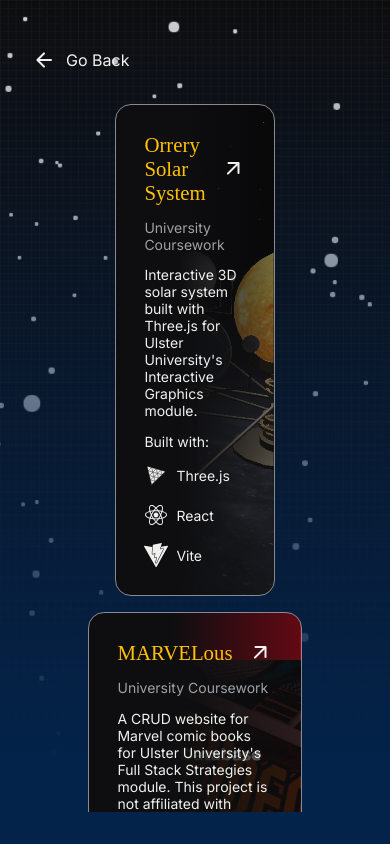
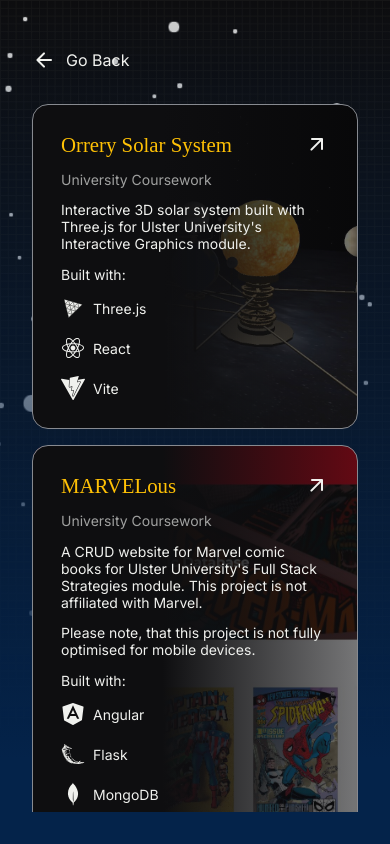
Before and after one commit to LPBroadway/Portfolio-Website, a React (Vite) app: page /projects in a window 390 px wide. Built offline with nearby package versions, Linux system fonts and the light colour scheme; a web font is replaced by a local one.

Commit message:
Projects Mobile UI Fix (v1.0.10)
Fixing UI in projects to suit mobile screens better. Also fixing all SVG code format issues with React. (clip-rule becoming clipRule etc)

```diff
--- a/src/css/main.css
+++ b/src/css/main.css
@@ -67,6 +67,12 @@
         display: block !important;
         font-size: 0.8rem !important;
         border-radius: 0 0 1rem 1rem !important;
+    }
+    .projects {
+        flex-direction: column !important;
+    }
+    .projects>* {
+        flex: 0 1 auto !important;
     }
 }
 
```
Also changed, not shown: src/pages/projects.jsx (+2 -2 lines).
